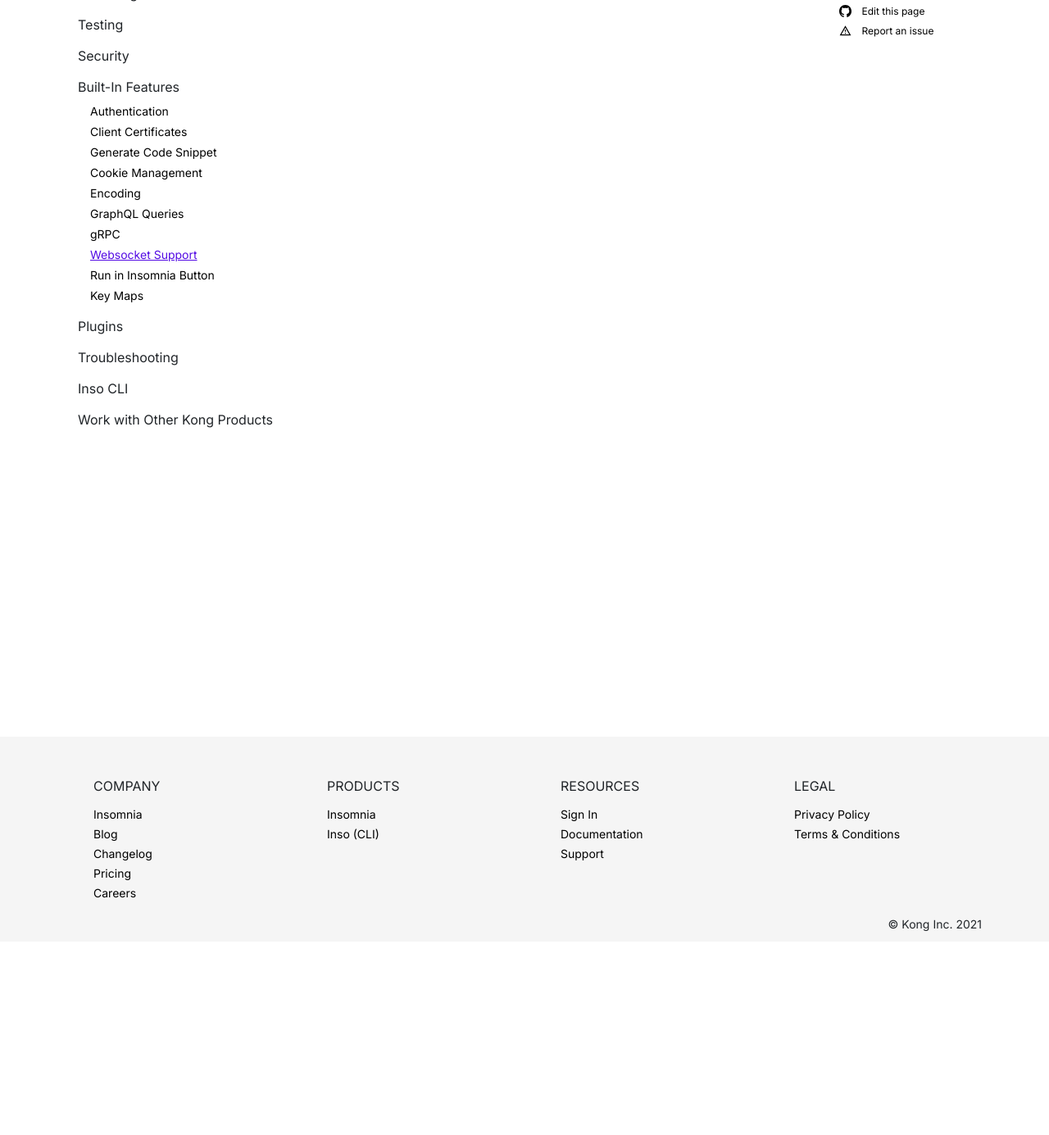
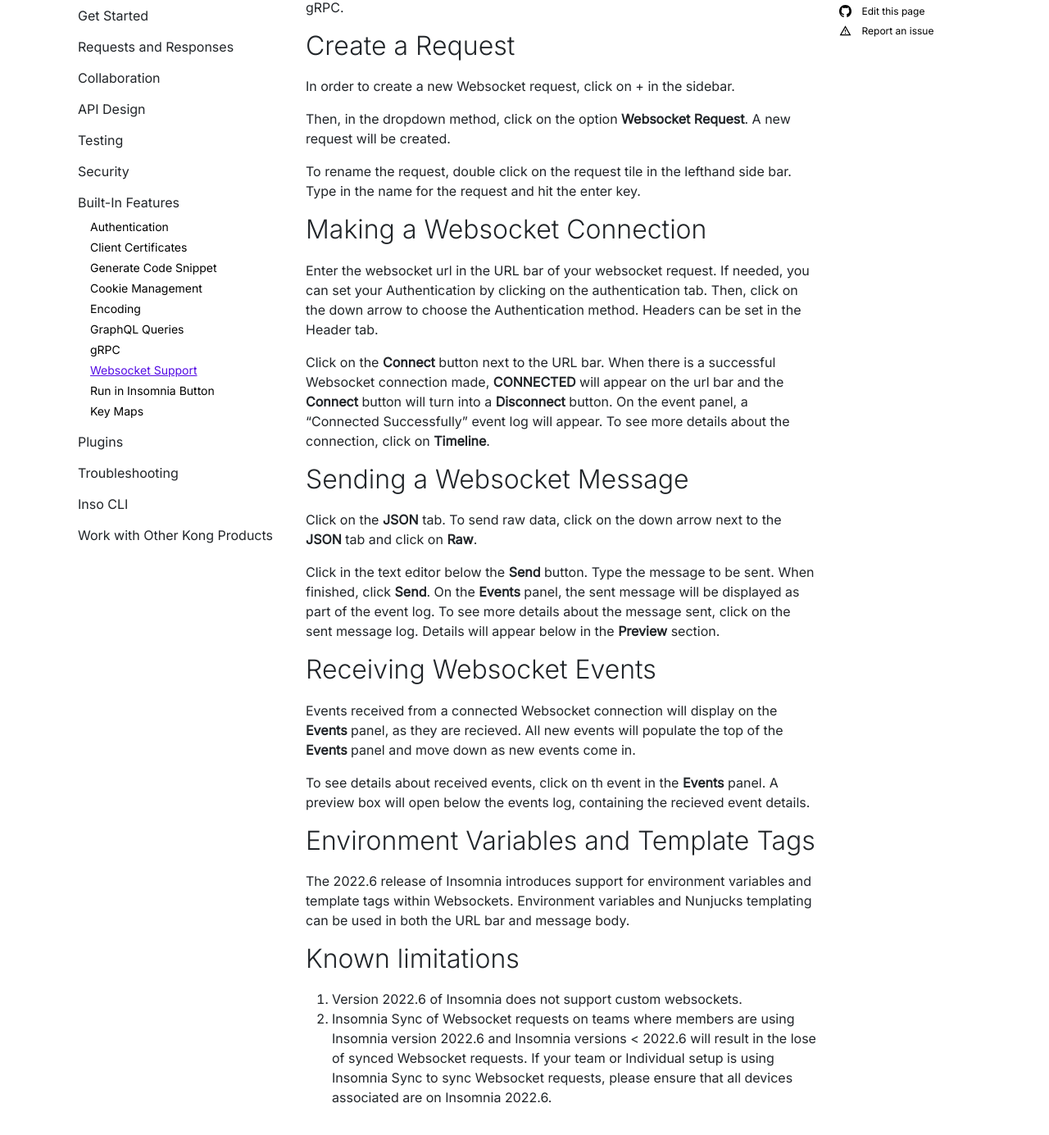
Before and after one commit to Kong/insomnia-docs, a Jekyll site: the page built from docs/insomnia/websockets.md, in a window 1280 px wide and 1400 px high, scrolled down 251 px. Shown: the top 1385 px of the window at 82% size. Built offline with Jekyll 4.4.1, drawn with Linux system fonts in a browser that asks for light colours; comment, search, counter and statistics services are not loaded; some of the changed text lies outside the part shown.

Commit message:
Add Websocket Details

```diff
--- a/docs/insomnia/websockets.md
+++ b/docs/insomnia/websockets.md
@@ -5,4 +5,37 @@
 category-url: built-in-features
 ---
 
-[Websockets](https://websockets.spec.whatwg.org/)
+[The Websocket protocol](https://websockets.spec.whatwg.org/) allows data to be passed bi-directionally between client and server over a persistent connection.
+
+Insomnia supports making Websocket requests alongside REST, GraphQL, and gRPC.
+
+## Create a Request
+In order to create a new Websocket request, click on + in the sidebar.
+
+Then, in the dropdown method, click on the option **Websocket Request**.  A new request will be created.
+
+To rename the request, double click on the request tile in the lefthand side bar.  Type in the name for the request and hit the enter key.
+
+## Making a Websocket Connection
+Enter the websocket url in the URL bar of your websocket request.  If needed, you can set your Authentication by clicking on the authentication tab.  Then, click on the down arrow to choose the Authentication method.  Headers can be set in the Header tab.
+
+Click on the **Connect** button next to the URL bar.  When there is a successful Websocket connection made, **CONNECTED** will appear on the url bar and the **Connect** button will turn into a **Disconnect** button.  On the event panel, a "Connected Successfully" event log will appear.  To see more details about the connection, click on **Timeline**.
+
+## Sending a Websocket Message
+Click on the **JSON** tab.  To send raw data, click on the down arrow next to the **JSON** tab and click on **Raw**.
+
+Click in the text editor below the **Send** button.  Type the message to be sent.  When finished, click **Send**.  On the **Events** panel, the sent message will be displayed as part of the event log.  To see more details about the message sent, click on the sent message log.  Details will appear below in the **Preview** section.
+
+
+## Receiving Websocket Events
+Events received from a connected Websocket connection will display on the **Events** panel, as they are recieved.  All new events will populate the top of the **Events** panel and move down as new events come in.
+
+To see details about received events, click on th event in the **Events** panel.  A preview box will open below the events log, containing the recieved event details.
+
+## Environment Variables and Template Tags
+
+The 2022.6 release of Insomnia introduces support for environment variables and template tags within Websockets. Environment variables and Nunjucks templating can be used in both the URL bar and message body.
+
+## Known limitations
+1. Version 2022.6 of Insomnia does not support custom websockets.
+1. Insomnia Sync of Websocket requests on teams where members are using Insomnia version 2022.6 and Insomnia versions < 2022.6 will result in the lose of synced Websocket requests.  If your team or Individual setup is using Insomnia Sync to sync Websocket requests, please ensure that all devices associated are on Insomnia 2022.6.
```
